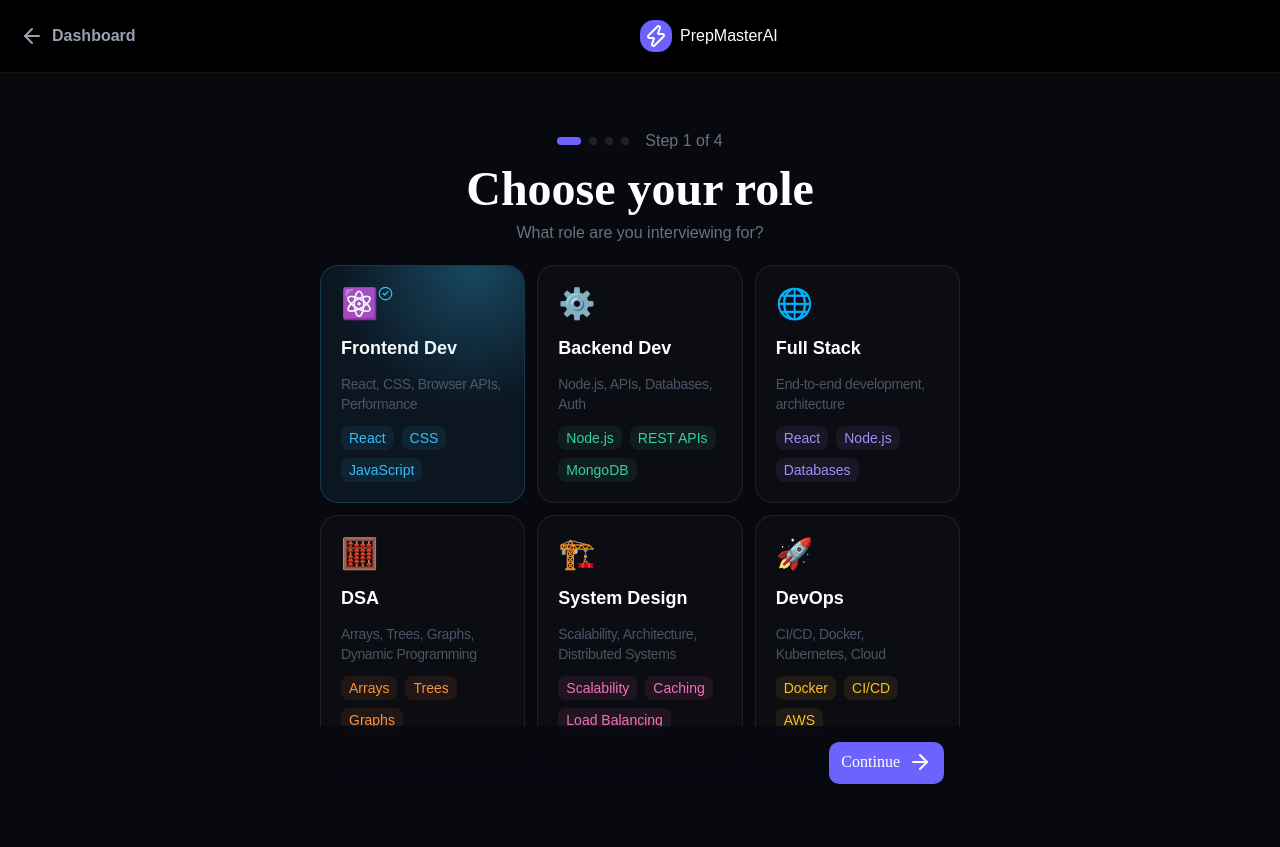
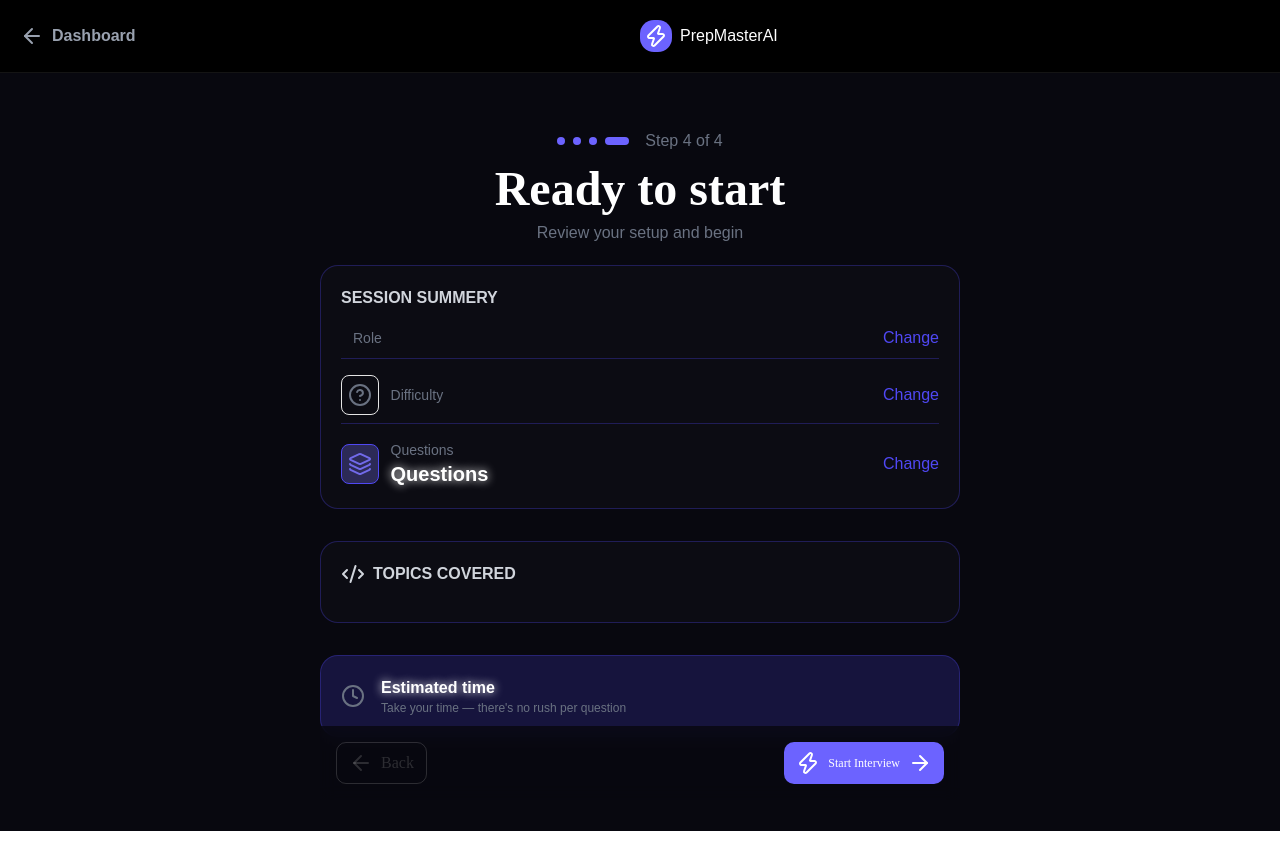
Before and after one commit to Sid19944/AiIPP, a Next.js app: page /interview/setup in a window 1280 px wide. Built offline with nearby package versions, Linux system fonts and the light colour scheme.

Commit message:
interview step 4, Ready to start interview page complete

```diff
--- a/src/app/(app)/interview/setup/page.tsx
+++ b/src/app/(app)/interview/setup/page.tsx
@@ -1,14 +1,16 @@
 "use client";
 
 import ChooseRole from "@/components/interview-setup/ChooseRole";
-import { ArrowLeft, ArrowRight, MoveLeft, Zap, ZapIcon } from "lucide-react";
+import { ArrowLeft, ArrowRight, ZapIcon } from "lucide-react";
 import { useState } from "react";
 import { AnimatePresence, motion } from "framer-motion";
-import Link from "next/link";
 import ChooseDifficulty from "@/components/interview-setup/ChooseDifficulty";
 import SetUpNav from "@/components/NavBars/SetUpNav";
-import { fadeUp } from "@/lib/animation";
 import ChooseQuestionCount from "@/components/interview-setup/ChooseQuestionCount";
+import { Role } from "@/types/interfaces/Role";
+import { Difficulty } from "@/types/interfaces/Difficulty";
+import { Counts } from "@/types/interfaces/Counts";
+import ReadyToStart from "@/components/interview-setup/ReadyToStart";
 
 function StepIndicator({ current, total }: { current: number; total: number }) {
   return (
@@ -49,11 +51,17 @@ const slideIn = {
 };
 
 function page() {
-  const [step, setStep] = useState<number>(0);
+  const [step, setStep] = useState<number>(3);
   const totalSteps = 3;
-  const [selectedRole, setSelectedRole] = useState<string>("frontend");
-  const [selectedDifficulty, setSelectedDifficulty] = useState<string>("easy");
-  const [questionCount, setQuestioinCount] = useState<number>(5);
+  const [selectedRole, setSelectedRole] = useState<Role | null>(null);
+  const [selectedDifficulty, setSelectedDifficulty] =
+    useState<Difficulty | null>(null);
+  const [questionCount, setQuestioinCount] = useState<Counts | null>(null);
+
+  const canNext =
+    (step === 0 && selectedRole) ||
+    (step === 1 && selectedDifficulty) ||
+    (step === 2 && questionCount);
 
   return (
     <div className="min-h-screen bg-[#08080F] text-gray-500 ">
@@ -131,7 +139,27 @@ function page() {
               animate="visible"
               exit="exit"
             >
-             <ChooseQuestionCount questionCount={questionCount} setQuestioinCount={setQuestioinCount}/>
+              <ChooseQuestionCount
+                questionCount={questionCount}
+                setQuestioinCount={setQuestioinCount}
+              />
+            </motion.div>
+          )}
+          {step == 3 && (
+            <motion.div
+              key={step}
+              variants={slideIn}
+              initial="hidden"
+              animate="visible"
+              exit="exit"
+            >
+              <ReadyToStart
+              step={step}
+              setStep={setStep}
+              role={selectedRole}
+              difficulty={selectedDifficulty}
+              count={questionCount}
+              />
             </motion.div>
           )}
         </AnimatePresence>
@@ -153,11 +181,12 @@ function page() {
 
           {step < totalSteps ? (
             <motion.button
+              disabled={!canNext}
               initial={{ x: 25 }}
               animate={{ x: 0 }}
               transition={{ duration: 0.4 }}
               onClick={() => setStep(step + 1)}
-              className={`cursor-pointer bg-[#6C63FF] flex transition-all duration-200 text-white gap-2 px-3 py-2 rounded-lg hover:bg-[#5048f4] hover:shadow-[0_5px_24px__#6C63FF]  hover:-translate-y-0.5 active:bg-[#5048f4]`}
+              className={` flex items-center gap-2 px-6 py-2.5 rounded-xl text-sm font-medium transition-all ${canNext ? "cursor-pointer  bg-[#6C63FF] text-white hover:bg-[#5048f4] hover:-translate-y-0.5 hover:shadow-[0_5px_24px__#6C63FF] active:bg-[#5048f4]" : "cursor-not-allowed bg-white/5 text-white/20"}`}
             >
               Continue
               <ArrowRight />
@@ -168,10 +197,10 @@ function page() {
               animate={{ x: 0 }}
               transition={{ duration: 0.4 }}
               onClick={() => console.log("Start")}
-              className={`cursor-pointer bg-[#6C63FF] flex transition-all duration-200 text-white gap-2 px-3 py-2 rounded-lg hover:bg-[#5048f4] hover:shadow-[0_5px_24px__#6C63FF]  hover:-translate-y-0.5 active:bg-[#5048f4]`}
+              className={`cursor-pointer bg-[#6C63FF] flex transition-all duration-200 text-white gap-2 px-3 py-2 rounded-lg hover:bg-[#5048f4] hover:shadow-[0_5px_24px__#6C63FF]  hover:-translate-y-0.5 active:bg-[#5048f4] items-center`}
             >
               <ZapIcon />
-              <span>Start Interview </span>
+              <span className="text-xs">Start Interview </span>
               <ArrowRight />
             </motion.button>
           )}
--- a/src/components/Landing/Cta.tsx
+++ b/src/components/Landing/Cta.tsx
@@ -24,7 +24,7 @@ function Cta() {
           Start practicing for free. No credit card required.
         </p>
         <Link
-          href="/sign-up"
+          href="/sign-in"
           className="inline-flex items-center gap-2 px-10 py-4 rounded-full bg-[#6C63FF] text-white font-medium text-lg hover:bg-[#5B52EE] transition-all hover:-translate-y-0.5 hover:shadow-[0_12px_32px_rgba(108,99,255,0.4)]"
         >
           Start practicing free <ArrowRight size={18} />
--- a/src/components/Landing/Hero.tsx
+++ b/src/components/Landing/Hero.tsx
@@ -86,7 +86,7 @@ function Hero() {
         className="flex items-center gap-4 flex-wrap justify-center mb-12"
       >
         <Link
-          href="/sign-up"
+          href="/sign-in"
           className="flex items-center gap-2 px-8 py-3.5 rounded-full bg-[#0A0A0F] text-white
           font-medium hover:bg-[#6C63FF] transition-all hover:-translate-y-0.5
           hover:shadow-[0_8px_24px_rgba(108,99,255,0.3)]"
--- a/src/components/interview-setup/ChooseDifficulty.tsx
+++ b/src/components/interview-setup/ChooseDifficulty.tsx
@@ -1,8 +1,9 @@
 "use client";
 
 import { fadeUp } from "@/lib/animation";
+import { Difficulty } from "@/types/interfaces/Difficulty";
 import { motion } from "framer-motion";
-import { Brain, CheckCircle2, Clock, Flame, Shield, Watch } from "lucide-react";
+import { Brain, CheckCircle2, Clock, Flame, Shield } from "lucide-react";
 
 const difficulties = [
   {
@@ -44,8 +45,8 @@ function ChooseDifficulty({
   selectedDifficulty,
   setSelectedDifficulty,
 }: {
-  selectedDifficulty: string;
-  setSelectedDifficulty: (newDiff: string) => void;
+  selectedDifficulty: Difficulty | null;
+  setSelectedDifficulty: (newDiff: Difficulty) => void;
 }) {
   return (
     <motion.div
@@ -57,21 +58,22 @@ function ChooseDifficulty({
         {difficulties.map((diff, i) => (
           <motion.div
             key={diff.id}
-            onClick={() => setSelectedDifficulty(diff.id)}
+            onClick={() => setSelectedDifficulty(diff)}
             custom={i}
             variants={fadeUp}
             initial="hidden"
             animate="visible"
-            className={`flex relative cursor-pointer flex-col border p-5 rounded-2xl relatice text-left transition-all duration-200 overflow-hidden gap-3 ${selectedDifficulty === diff.id ? "border-opacity-100" : "border-white/8 hover:border-white/15 hover:scale-[1.01]"}`}
+            className={`flex relative cursor-pointer flex-col border p-5 rounded-2xl relatice text-left transition-all duration-200 overflow-hidden gap-3 ${selectedDifficulty?.id === diff.id ? "border-opacity-100" : "border-white/8 hover:border-white/15 hover:scale-[1.01]"}`}
             style={{
               background:
-                selectedDifficulty === diff.id
+                selectedDifficulty?.id === diff.id
                   ? diff.bg
                   : "rgba(255,255,255,0.02)",
-              borderColor: selectedDifficulty === diff.id ? diff.border : "",
+              borderColor:
+                selectedDifficulty?.id === diff.id ? diff.border : "",
             }}
           >
-            {selectedDifficulty === diff.id && (
+            {selectedDifficulty?.id === diff.id && (
               <div
                 className="absolute inset-0 opacity-30 rounded-2xl"
                 style={{
@@ -83,7 +85,7 @@ function ChooseDifficulty({
             <div className="flex flex-col gap-5">
               <div className="flex justify-between">
                 <div
-                  className={`w-fit p-2 rounded-xl ${selectedDifficulty === diff.id && ""}`}
+                  className={`w-fit p-2 rounded-xl ${selectedDifficulty?.id === diff.id && ""}`}
                   style={{
                     background: diff.bg,
                     border: `1px solid ${diff.color}50`,
@@ -91,7 +93,7 @@ function ChooseDifficulty({
                 >
                   <diff.icon style={{ color: diff.color }} />
                 </div>
-                {selectedDifficulty === diff.id && (
+                {selectedDifficulty?.id === diff.id && (
                   <motion.div initial={{ scale: 0 }} animate={{ scale: 1 }}>
                     <CheckCircle2 style={{ color: diff.color }} />
                   </motion.div>
@@ -106,7 +108,7 @@ function ChooseDifficulty({
             </div>
 
             <div className="flex flex-col gap-2">
-              <h1 className="text-white text-xl font-serif font-semibold">
+              <h1 className="text-white text-xl font-serif font-semibold text-shadow-[0_0_10px_white]">
                 {diff.label}
               </h1>
               <span>{diff.desc}</span>
--- a/src/components/interview-setup/ChooseQuestionCount.tsx
+++ b/src/components/interview-setup/ChooseQuestionCount.tsx
@@ -1,15 +1,9 @@
 "use client";
 
 import { fadeUp } from "@/lib/animation";
+import { Counts } from "@/types/interfaces/Counts";
 import { motion } from "framer-motion";
 import { CheckCircle2, Clock, Info } from "lucide-react";
-
-interface Counts {
-  id: number;
-  qs: number;
-  desc: string;
-  time: string;
-}
 
 const questionCounts: Counts[] = [
   {
@@ -36,8 +30,8 @@ function ChooseQuestionCount({
   questionCount,
   setQuestioinCount,
 }: {
-  questionCount: number;
-  setQuestioinCount: (count: number) => void;
+  questionCount: Counts | null;
+  setQuestioinCount: (count: Counts) => void;
 }) {
   return (
     <motion.div
@@ -50,14 +44,14 @@ function ChooseQuestionCount({
           <motion.div
             key={q.id}
             custom={i}
-            onClick={() => setQuestioinCount(q.id)}
+            onClick={() => setQuestioinCount(q)}
             variants={fadeUp}
             initial="hidden"
             animate="visible"
-            className={`transition-all duration-200 cursor-pointer relative p-5 flex flex-col gap-2 rounded-2xl justify-center items-center border border-white/8 ${questionCount === q.id ? "bg-[#413d8e]" : "bg-[rgba(255,255,255,0.02)] hover:border-white/50 hover:scale-[1.01]"}`}
-            style={{ borderColor: questionCount === q.id ? "#6c65eb" : "" }}
+            className={`transition-all duration-200 cursor-pointer relative p-5 flex flex-col gap-2 rounded-2xl justify-center items-center border border-white/8 ${questionCount?.id === q.id ? "bg-[#413d8e]" : "bg-[rgba(255,255,255,0.02)] hover:border-white/50 hover:scale-[1.01]"}`}
+            style={{ borderColor: questionCount?.id === q.id ? "#6c65eb" : "" }}
           >
-            {questionCount === q.id && (
+            {questionCount?.id === q.id && (
               <div
                 className="absolute inset-0 rounded-2xl opacity-50"
                 style={{
@@ -66,7 +60,7 @@ function ChooseQuestionCount({
               />
             )}
 
-            {questionCount === q.id && (
+            {questionCount?.id === q.id && (
               <motion.div
                 initial={{ scale: 0 }}
                 animate={{ scale: 1 }}
@@ -76,7 +70,7 @@ function ChooseQuestionCount({
               </motion.div>
             )}
             <span
-              className={`text-4xl font-serif font-semibold ${questionCount === q.id ? "text-[#9f9afd]" : "text-white"}`}
+              className={`text-4xl font-serif font-semibold ${questionCount?.id === q.id ? "text-[#ffffff] text-shadow-[0_0_10px]" : "text-white text-shadow-[0_0_10px_white]"}`}
             >
               {q.qs}
             </span>
--- a/src/components/interview-setup/ChooseRole.tsx
+++ b/src/components/interview-setup/ChooseRole.tsx
@@ -1,9 +1,9 @@
 "use client";
 
 import { fadeUp } from "@/lib/animation";
+import { Role } from "@/types/interfaces/Role";
 import { motion } from "framer-motion";
 import { CheckCircle2 } from "lucide-react";
-import { useState } from "react";
 
 const roles = [
   {
@@ -78,8 +78,8 @@ function ChooseRole({
   selectedRole,
   setSelectedRole,
 }: {
-  selectedRole: string;
-  setSelectedRole: (newRole: string) => void;
+  selectedRole: Role | null;
+  setSelectedRole: (newRole: Role) => void;
 }) {
   return (
     <motion.div
@@ -92,35 +92,38 @@ function ChooseRole({
           <motion.button
             key={r.id}
             custom={i}
-            onClick={() => setSelectedRole(r.id)}
+            onClick={() => setSelectedRole(r)}
             variants={fadeUp}
             initial="hidden"
             animate="visible"
             className={`flex relative cursor-pointer flex-col border p-5 rounded-2xl text-gray-600 relatice text-left transition-all duration-200 group overflow-hidden gap-3 ${
-              selectedRole == r.id
+              selectedRole?.id == r.id
                 ? "border-opacity-100"
                 : "border-white/8 hover:border-white/15 hover:scale-[1.01]"
             }`}
             style={{
               background:
-                selectedRole === r.id ? r.bg : "rgba(255,255,255,0.02)",
-              borderColor: selectedRole === r.id ? r.border : "",
+                selectedRole?.id === r.id ? r.bg : "rgba(255,255,255,0.02)",
+              borderColor: selectedRole?.id === r.id ? r.border : "",
             }}
           >
-
-            {
-              selectedRole === r.id && <div className="absolute inset-0 opacity-30 rounded-2xl "
-              style={{background : `radial-gradient(circle at 75% 0%, ${r.color}, transparent 50%)`}}/>
-            }
+            {selectedRole?.id === r.id && (
+              <div
+                className="absolute inset-0 opacity-30 rounded-2xl "
+                style={{
+                  background: `radial-gradient(circle at 75% 0%, ${r.color}, transparent 50%)`,
+                }}
+              />
+            )}
             <div className={`text-3xl flex justify-between`}>
               {r.emoji}
-              {selectedRole === r.id && (
+              {selectedRole?.id === r.id && (
                 <motion.div initial={{ scale: 0 }} animate={{ scale: 1 }}>
                   <CheckCircle2 size={15} style={{ color: r.color }} />
                 </motion.div>
               )}
             </div>
-            <span className="text-sm md:text-lg text-white font-semibold ">
+            <span className="text-sm md:text-lg text-white font-semibold text-shadow-[0_0_10px_white]">
               {r.label}
             </span>
             <p className="tracking-tight text-xs md:text-sm">{r.desc}</p>
--- /dev/null
+++ b/src/components/interview-setup/ReadyToStart.tsx
@@ -0,0 +1,144 @@
+"use client";
+
+import { Counts } from "@/types/interfaces/Counts";
+import { Difficulty } from "@/types/interfaces/Difficulty";
+import { Role } from "@/types/interfaces/Role";
+import { motion } from "framer-motion";
+import { Clock, Code, Code2, HelpCircle, Layers } from "lucide-react";
+
+function ReadyToStart({
+  step,
+  setStep,
+  role,
+  difficulty,
+  count,
+}: {
+  step: number;
+  setStep: (newStep: number) => void;
+  role: Role | null;
+  count: Counts | null;
+  difficulty: Difficulty | null;
+}) {
+  const DiffIcon = difficulty?.icon || HelpCircle;
+  return (
+    <motion.div
+      key="ready"
+      className="flex flex-col"
+      style={{ fontFamily: "'DM sans', sans-serif" }}
+    >
+      <div className="flex flex-col gap-8">
+        <div className="flex flex-col gap-4  border rounded-2xl p-5 border-[#5048f4]/30 bg-white/2">
+          <h1 className="text-gray-300 font-semibold">SESSION SUMMERY</h1>
+
+          <div
+            id="role"
+            className="flex gap-3 items-center border-b border-[#5048f4]/30 pb-2"
+          >
+            <div className="text-3xl">{role?.emoji}</div>
+            <div className="flex justify-between w-full items-center">
+              <div className="flex flex-col">
+                <span className="text-sm">Role</span>
+                <span className="text-white font-semibold text-xl text-shadow-[0_0_10px_white]">
+                  {role?.label}
+                </span>
+              </div>
+              <span onClick={() => setStep(0)} className="text-[#5048f4]">
+                Change
+              </span>
+            </div>
+          </div>
+
+          <div
+            id="difficulty"
+            className="flex gap-3 items-center border-b border-[#5048f4]/30 pb-2"
+          >
+            <div
+              className={`border h-10 w-10 p-1 flex justify-center items-center rounded-md`}
+              style={{
+                color: difficulty?.color,
+                background: difficulty?.bg,
+                borderColor: difficulty?.border,
+              }}
+            >
+              <DiffIcon />
+            </div>
+            <div className="flex justify-between w-full items-center">
+              <div className="flex flex-col">
+                <span className="text-sm">Difficulty</span>
+                <span
+                  className={`text-white font-semibold text-xl text-shadow-[0_0_10px_white]`}
+                  style={{ color: difficulty?.color }}
+                >
+                  {difficulty?.label}
+                </span>
+              </div>
+              <span onClick={() => setStep(1)} className="text-[#5048f4]">
+                Change
+              </span>
+            </div>
+          </div>
+
+          <div id="count" className="flex gap-3 items-center">
+            <div
+              className={`border border-[#5048f4] h-10 w-10 p-1 flex justify-center items-center rounded-md text-[#716aea] bg-[rgba(93,88,191,0.4)]`}
+            >
+              <Layers />
+            </div>
+            <div className="flex justify-between w-full items-center">
+              <div className="flex flex-col">
+                <span className="text-sm">Questions</span>
+                <span className="text-white font-semibold text-xl text-shadow-[0_0_10px_white]">
+                  {count?.id} Questions
+                </span>
+              </div>
+              <span onClick={() => setStep(2)} className="text-[#5048f4]">
+                Change
+              </span>
+            </div>
+          </div>
+        </div>
+
+        <div
+          id="topics"
+          className="flex flex-col gap-4  border rounded-2xl p-5 border-[#5048f4]/30 bg-white/2"
+        >
+          <h1 className="flex gap-2 font-semibold text-gray-300">
+            <Code2 />
+            TOPICS COVERED
+          </h1>
+
+          <div className="flex gap-2 flex-wrap">
+            {role?.topics?.map((t, i) => (
+              <span
+                key={i}
+                className={`px-2 rounded-2xl border`}
+                style={{
+                  color: role?.color,
+                  background: role?.bg,
+                  borderColor: role?.border,
+                }}
+              >
+                {t}
+              </span>
+            ))}
+          </div>
+        </div>
+
+        <div
+          id="es-time"
+          className="flex gap-4 items-center border rounded-2xl p-5 border-[#5048f4]/30 bg-[#5048f4]/20"
+        >
+          <div>
+            <Clock />
+          </div>
+          <div className="flex flex-col">
+            <span className="text-white text-shadow-[0_0_10px_white] font-semibold">Estimated time {count?.time}</span>
+            <span className="text-xs">Take your time — there's no rush per question</span>
+          </div>
+        </div>
+      </div>
+    </motion.div>
+  );
+}
+
+export default ReadyToStart;
--- /dev/null
+++ b/src/types/interfaces/Counts.ts
@@ -0,0 +1,6 @@
+export interface Counts {
+  id: number;
+  qs: number;
+  desc: string;
+  time: string;
+}
--- /dev/null
+++ b/src/types/interfaces/Difficulty.ts
@@ -0,0 +1,13 @@
+import { LucideProps } from "lucide-react";
+
+export interface Difficulty {
+  id: string;
+  label: string;
+  icon: React.ComponentType<LucideProps>;
+  color: string;
+  bg: string;
+  border: string;
+  desc: string;
+  time: string;
+  tag: string;
+}
--- /dev/null
+++ b/src/types/interfaces/Role.ts
@@ -0,0 +1,10 @@
+export interface Role {
+  id: string;
+  emoji: string;
+  label: string;
+  desc: string;
+  topics: string[];
+  color: string;
+  bg: string;
+  border: string;
+}
```
